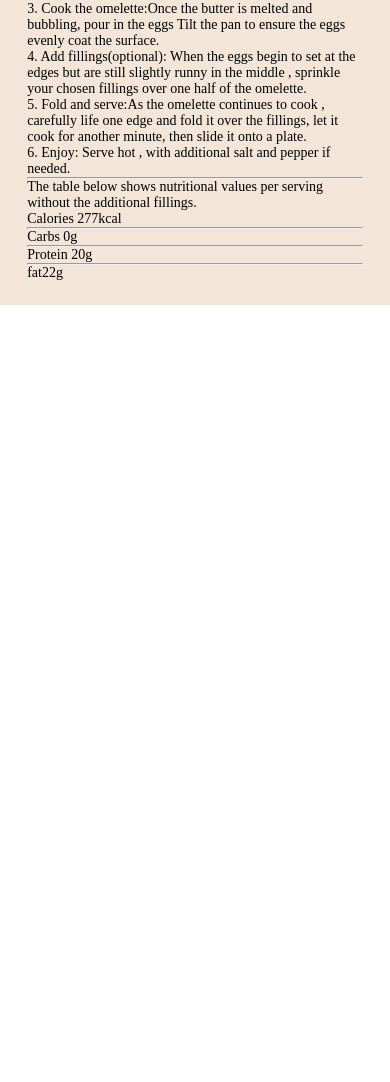
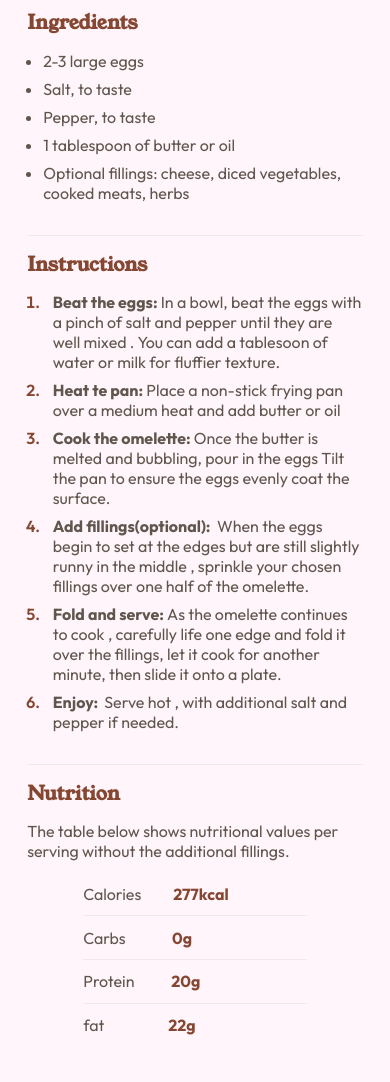
Before and after one commit to Deuzi/Recipe-page, a plain HTML site: page index.html in a window 390 px wide. Shown: the part 602-1684 px from the top of the page. Before the commit the page ends 907 px from the top, so only its background shows below. Drawn offline with Linux system fonts and the light colour scheme.

Commit message:
mobile-view

```diff
--- a/index.html
+++ b/index.html
@@ -18,9 +18,9 @@
                 <div class="prep-time">
                     <h2>Preparation time</h2>
                     <ul>
-                        <li><span class="bold">Total</span> Approximately 10 minutes</li>
-                        <li><span class="bold">Preparation</span> 5 minutes</li>
-                        <li><span class="bold">Cooking</span> 5 minutes</li>
+                        <li><span class="bold">Total:</span> Approximately 10 minutes</li>
+                        <li><span class="bold">Preparation:</span> 5 minutes</li>
+                        <li><span class="bold">Cooking:</span> 5 minutes</li>
                     </ul>
                 </div>
                 <div class="ingredients">
@@ -36,24 +36,51 @@
                 <hr>
                 <div class="instruction">
                     <h2>Instructions</h2>
-                    <p>1.  <span class="bold">Beat the eggs:</span>In a bowl, beat the eggs with a pinch of salt and pepper until they are well mixed . You can add a tablesoon of water or milk for fluffier texture.</p>
-                    <p>2.  <span class="bold">Heat te pan:</span>Place a non-stick frying pan over a medium heat and add butter or oil</p>
-                    <p>3.  <span class="bold">Cook the omelette:</span>Once the butter is melted and bubbling, pour in the eggs Tilt the pan to ensure the eggs evenly coat the surface.</p>
-                    <p>4.  <span class="bold">Add fillings(optional):</span> When the eggs begin to set at the edges but are still slightly runny in the middle , sprinkle your chosen fillings over one half of the omelette.</p>
-                    <p>5.  <span class="bold">Fold and serve:</span>As the omelette continues to cook , carefully life one edge and fold it over the fillings, let it cook for another minute, then slide it onto a plate.</p>
-                    <p>6.  <span class="bold">Enjoy: </span> Serve hot , with additional salt and pepper if needed.</p>
+                    <ul>
+                        <li>
+                            <p><span class="bold">Beat the eggs:</span>In a bowl, beat the eggs with a pinch of salt and pepper until they are well mixed . You can add a tablesoon of water or milk for fluffier texture.</p>
+                        </li>
+                        <li>
+                            <p> <span class="bold">Heat te pan:</span>Place a non-stick frying pan over a medium heat and add butter or oil</p>
+                        </li>
+                        <li>
+                            <p></span>  <span class="bold">Cook the omelette:</span>Once the butter is melted and bubbling, pour in the eggs Tilt the pan to ensure the eggs evenly coat the surface.</p>
+                        </li>
+                        <li>
+                            <p><span class="bold">Add fillings(optional):</span> When the eggs begin to set at the edges but are still slightly runny in the middle , sprinkle your chosen fillings over one half of the omelette.</p>
+                        </li>
+                        <li>
+                            <p><span class="bold">Fold and serve:</span>As the omelette continues to cook , carefully life one edge and fold it over the fillings, let it cook for another minute, then slide it onto a plate.</p>
+                        </li>
+                        <li>
+                            <p><span class="bold">Enjoy: </span> Serve hot , with additional salt and pepper if needed.</p>
+                        </li>
+                    </ul>
                 </div>
                 <hr>
-                <div class="Nutrition">
+                <div class="nutrition">
+                    <h2>Nutrition</h2>
                     <p>The table below shows nutritional values per serving without the additional fillings.</p>
                     <div class="table">
-                        <p>Calories    <span class="bold">277kcal</span></p>
+                        <div class="table-item">
+                            <p>Calories </p>
+                            <p class="bold">277kcal</p>
+                        </div>
                         <hr>
-                        <p>Carbs   <span class="bold">0g</span></p>
+                        <div class="table-item">
+                            <p id= "carbs">Carbs</p>
+                            <p class="bold">0g</p>
+                        </div>
                         <hr>
-                        <p>Protein  <span class="bold">20g</span></p>
+                        <div class="table-item">
+                            <p id="protein">Protein</p>
+                            <p class="bold">20g</p>
+                        </div>
                         <hr>
-                        <p>fat<span class="bold">22g</span></p>
+                        <div class="table-item">
+                            <p id="fat">fat</p>
+                            <p class="bold">22g</p>
+                        </div>
                     </div>
                 </div>
             </div>
--- a/style.css
+++ b/style.css
@@ -1,5 +1,4 @@
-
-
+@import url('https://fonts.googleapis.com/css2?family=Outfit:wght@100..900&family=Young+Serif&display=swap');
 *{
     margin: 0;
     padding: 0;
@@ -18,14 +17,16 @@
 
 --rose: hsl(332, 51%, 32%);
 --light-rose: hsl(330, 100%, 98%);
+--lyt-rose: hsl(335, 33%, 93%);
 }
 
 body {
-    font-size: clamp(14px, 2vw, 24px);
+    font-family: Outfit, 'serif';
 }
 
 .recipe-container {
-    background-color: var(--very-light-brown);
+    background-color: var(--light-rose);
+    color: var(--grey-brown);
 }
 
 .recipe-container #hero-img{
@@ -39,3 +40,100 @@ body {
 .recipe-items li{
     margin-left: 1rem;
 }
+
+.recipe-name h1{
+    color: var(--dark-brown);
+    font-family: Young serif, 'serif';
+    margin-bottom: 0.7rem;
+}
+.recipe-name p{
+    margin-bottom: 2rem;
+}
+
+.bold{
+    color: var(--grey-brown);
+    font-weight: 700;
+}
+
+.prep-time{
+    background-color: var(--lyt-rose);
+    border-radius: 7px;
+    padding: 0.5rem 1.5rem;
+
+}
+.prep-time h2 {
+    color: var(--rose);
+    margin-bottom: 1rem;
+}
+
+.prep-time ul{
+    width: 200px;
+}
+
+li {
+    margin-bottom: 0.5rem;
+}
+
+h2{
+    margin: 0.9rem 0;
+    color: var(--header-color);
+    font-family: Young serif, 'serif';
+    font-size: clamp(14px, 5vw, 24px);;
+}
+
+hr{
+    border: none;
+    background-color: var(--lyt-rose);
+    height: 1.5px;
+}
+
+
+.ingredients{
+    margin-bottom: 2rem;
+}
+
+.instruction{
+    margin-bottom: 2rem;
+}
+
+.instruction .bold{
+    margin-right: 0.2rem;
+}
+
+.instruction li{
+    list-style: decimal;
+    padding-left: 0.6rem;
+}
+
+.instruction li::marker{
+    font-weight: 600;
+    color: var(--header-color);
+}
+
+
+.nutrition .table{
+    display: block;
+    padding: 0.7rem 3.5rem;
+}
+
+.table-item {
+    display: flex;
+    margin: 0.7rem 0;
+}
+
+.table-item  .bold{
+   margin-left: 2rem;
+   color: var(--header-color);
+}
+
+.table-item #carbs {
+    margin-right: 0.9rem;
+}
+
+.table-item #protein {
+    margin-right: 0.3rem;
+}
+
+.table-item #fat {
+    margin-right: 2rem;
+}
```
Also changed, not shown: 1 other file.
